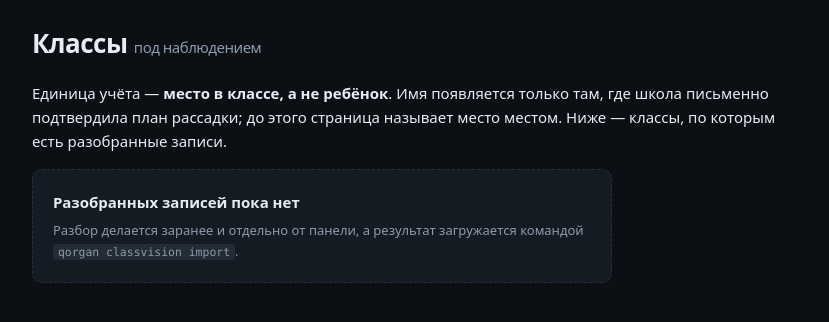
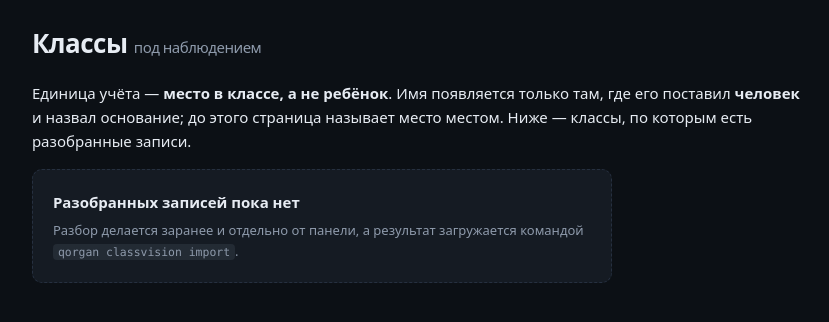
Before and after one commit to nagibator9986/school-computervision, a Python web app: template qorgan-ai-main/src/qorgan/web/templates/cv_classes.html in a window 1280 px wide. Shown: the top 322 px of the page, without its empty margins (222-1051 px from the left). Run offline with Jinja, Linux system fonts and the light colour scheme; the template is opened without the code that fills it, so the values that code supplies are empty; style sheets or scripts are compiled from the project's sources.

Commit message:
Основание имени берётся из записи, а не утверждается

```diff
--- a/qorgan-ai-main/src/qorgan/classvision/importer.py
+++ b/qorgan-ai-main/src/qorgan/classvision/importer.py
@@ -101,7 +101,7 @@ class ImportResult:
         lines = [
             f"{self.run_id}: записано ({mark}). Урок #{self.lesson_id}, мест {self.places} "
             f"(новых {self.new_places}, без привязки {self.unmatched}), "
-            f"с именем {self.named} — только по подписанному плану рассадки.",
+            f"с именем {self.named} — только там, где имя поставил человек.",
             f"  взрослый: {'записан' if self.teacher else 'не записан'}",
         ]
         lines += [f"  не записано: {reason}" for reason in self.dropped]
--- a/qorgan-ai-main/src/qorgan/web/templates/cv_classes.html
+++ b/qorgan-ai-main/src/qorgan/web/templates/cv_classes.html
@@ -9,8 +9,8 @@
    «место 7». The previous entry point was a flat list of recordings, which made the first
    step of every walk a guess about which chair a child sat in. #}
 <p class="cv-lede">
-  Единица учёта — <b>место в классе, а не ребёнок</b>. Имя появляется только там, где школа
-  письменно подтвердила план рассадки; до этого страница называет место местом. Ниже —
+  Единица учёта — <b>место в классе, а не ребёнок</b>. Имя появляется только там, где его
+  поставил <b>человек</b> и назвал основание; до этого страница называет место местом. Ниже —
   классы, по которым есть разобранные записи.
 </p>
 
@@ -36,7 +36,7 @@
   </div>
   <div class="tile {{ 'ok' if rows | sum(attribute='attested_places') else 'alert' }}">
     <span class="value">{{ rows | sum(attribute='attested_places') }}</span>
-    <span class="label">мест с подписанным планом рассадки</span>
+    <span class="label">мест, где имя поставил человек</span>
   </div>
 </div>
 
@@ -59,11 +59,11 @@
     {# The seating plan is the whole difference between a page about chairs and a page about
        children, so it is the last line of every card and it is a word, not a colour. #}
     {% if row.fully_attested %}
-    <span class="class-card-plan ok">план рассадки подписан — {{ row.attested_places }} из {{ row.pupil_places }}</span>
+    <span class="class-card-plan ok">имена проставлены — {{ row.attested_places }} из {{ row.pupil_places }} мест</span>
     {% elif row.attested_places %}
-    <span class="class-card-plan part">подписано {{ row.attested_places }} из {{ row.pupil_places }} мест</span>
+    <span class="class-card-plan part">имена проставлены на {{ row.attested_places }} из {{ row.pupil_places }} мест</span>
     {% else %}
-    <span class="class-card-plan none">плана рассадки нет — учёт по местам</span>
+    <span class="class-card-plan none">имён нет — учёт по местам</span>
     {% endif %}
   </a>
   {% endfor %}
--- a/qorgan-ai-main/src/qorgan/web/templates/cv_lessons.html
+++ b/qorgan-ai-main/src/qorgan/web/templates/cv_lessons.html
@@ -40,7 +40,7 @@
   </div>
   <div class="tile">
     <span class="value">{{ index.attested_places }}</span>
-    <span class="label">мест с подписанным планом рассадки</span>
+    <span class="label">мест, где имя поставил человек</span>
   </div>
 </div>
 
```
Also changed, not shown: qorgan-ai-main/src/qorgan/classvision/attest.py (+6 -2 lines), qorgan-ai-main/src/qorgan/web/templates/cv_class.html (+10 -5 lines), qorgan-ai-main/src/qorgan/web/templates/cv_place.html (+10 -2 lines), qorgan-ai-main/tests/test_classvision_pages.py (+18 -7 lines).
